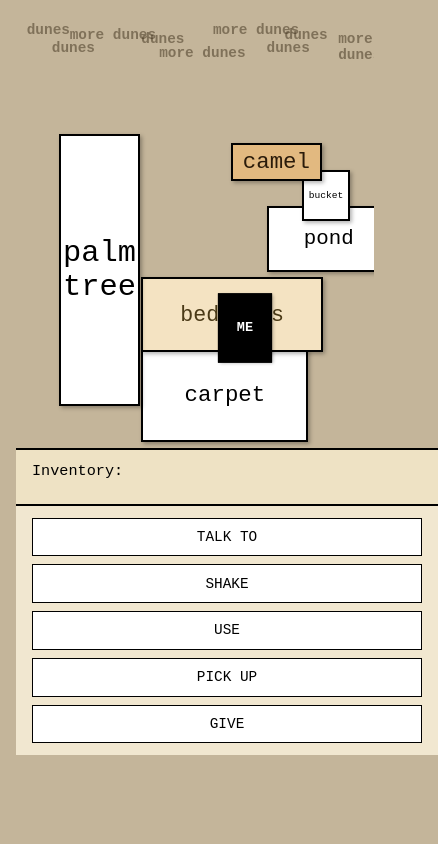
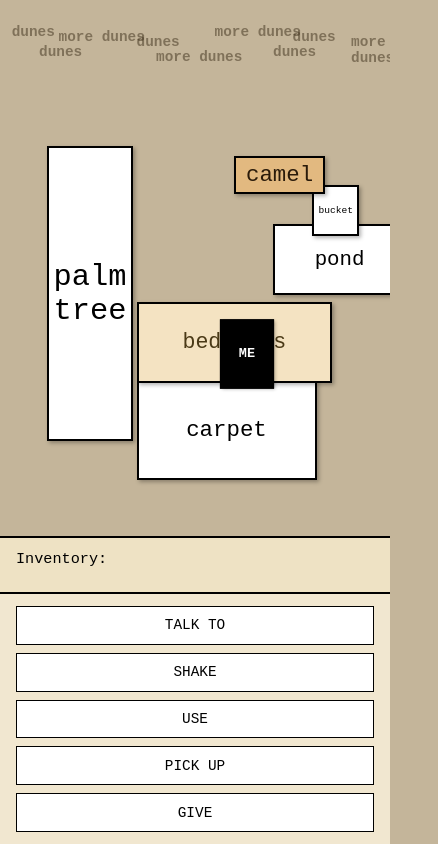
Before and after one commit to annelaure-blog/camel_game, a website with bundled scripts: page src/index.html in a window 390 px wide. Shown: the whole page, 438 px wide, since content can reach past the window. Built offline with nearby package versions, Linux system fonts and the light colour scheme.

Commit message:
Make bottom interface full width

```diff
--- a/src/styles/main.css
+++ b/src/styles/main.css
@@ -5,7 +5,7 @@ body {
   overflow-x: hidden;
   display: flex;
   flex-direction: column;
-  align-items: center;
+  align-items: stretch;
   min-height: 100vh;
 }
 
@@ -146,9 +146,10 @@ body {
 
 #inventory,
 #verbs {
-  width: min(100vw, 1100px);
-  margin: 0 auto;
+  width: 100%;
+  margin: 0;
   border-top: 2px solid #000;
+  box-sizing: border-box;
 }
 
 #inventory {
@@ -158,6 +159,7 @@ body {
   gap: 0.5rem;
   padding: 0.75rem 1rem;
   font-size: clamp(0.95rem, 0.6vw + 0.7rem, 1.15rem);
+  margin-top: auto;
 }
 
 #verbs {
@@ -196,12 +198,10 @@ body {
 }
 
 @media (max-width: 768px) {
-  body {
-    padding: 0 1rem;
-  }
-
   #game {
     width: 100%;
+    padding: 0 1rem;
+    box-sizing: border-box;
   }
 
   #inventory {
```
